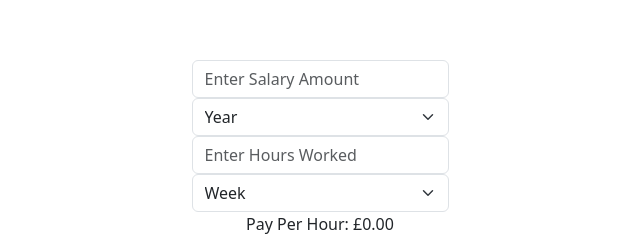
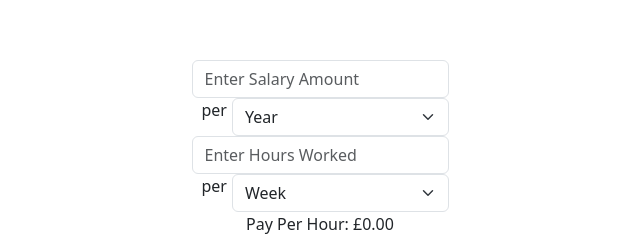
Before and after one commit to JarrenWhite/time_cost_javascript, a React (Vite) app in the folder time_cost/: page / in a window 1280 px wide. Shown: the part 213-456 px from the top of the page, without its empty margins (320-960 px from the left). Built offline with nearby package versions, Linux system fonts and the light colour scheme.

Commit message:
(#1) Added styling adjustments to improve usability

```diff
--- a/time_cost/src/css/Default.css
+++ b/time_cost/src/css/Default.css
@@ -12,3 +12,16 @@ body {
 .form-control {
 
 }
+
+.frequency-form-bar {
+    display: flex;
+}
+
+.frequency-form-input {
+    flex-grow: 1;
+}
+
+.per-phrase {
+    margin-left: 10px;
+    margin-right: 5px;
+}
--- a/time_cost/src/wage_form/FrequencyForm.jsx
+++ b/time_cost/src/wage_form/FrequencyForm.jsx
@@ -7,7 +7,7 @@ function FrequencyForm({frequency, changeFrequency}){
     };
 
     return(
-        <Form.Group>
+        <Form.Group className={'frequency-form-input'}>
             <Form.Control className="form-select form-select-override" as="select" value={frequency} onChange={handleOptionChange}>
                 <option value="Hour">Hour</option>
                 <option value="Week">Week</option>
--- a/time_cost/src/wage_form/WageForm.jsx
+++ b/time_cost/src/wage_form/WageForm.jsx
@@ -15,9 +15,15 @@ function WageForm({
     return (
         <div>
             <SalaryForm salary={salary} changeSalary={changeSalary}/>
-            <FrequencyForm frequency={payFrequency} changeFrequency={changePayFrequency}/>
+            <div className={'frequency-form-bar'}>
+                <label className={'per-phrase'}>per</label>
+                <FrequencyForm frequency={payFrequency} changeFrequency={changePayFrequency}/>
+            </div>
             <HoursForm hours={hours} changeHours={changeHours}/>
-            <FrequencyForm frequency={hourFrequency} changeFrequency={changeHourFrequency}/>
+            <div className={'frequency-form-bar'}>
+                <label className={'per-phrase'}>per</label>
+                <FrequencyForm frequency={hourFrequency} changeFrequency={changeHourFrequency}/>
+            </div>
         </div>
     )
 }
```
